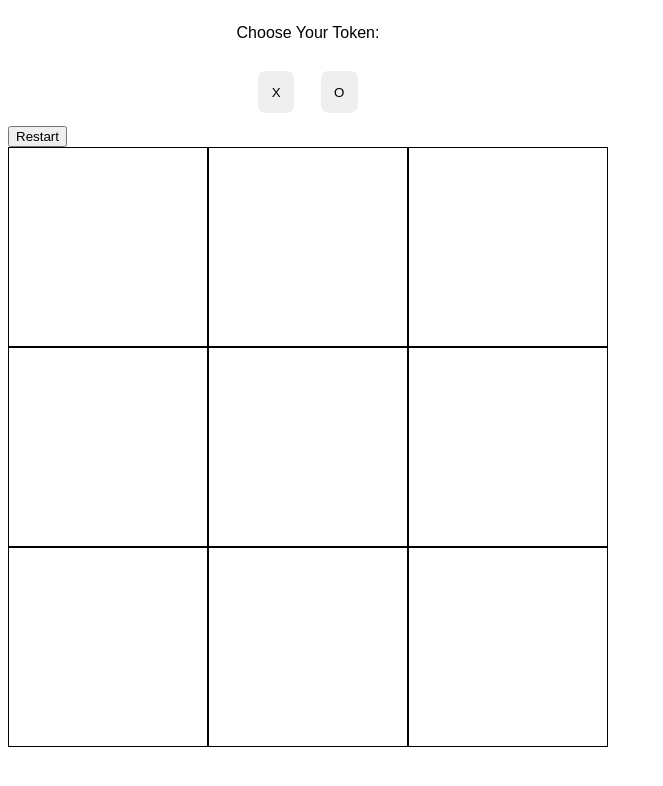
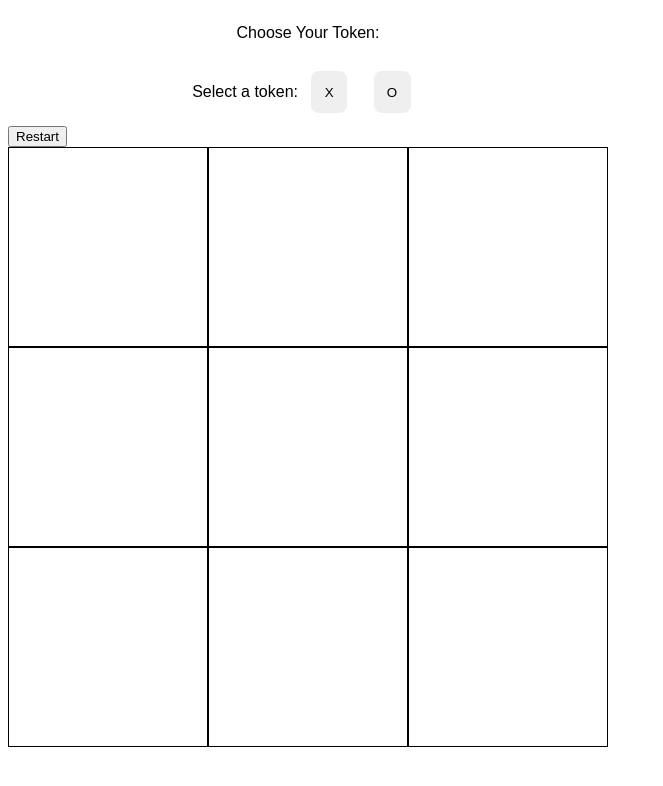
Before and after one commit to emilydta/tic-tac-toe, a plain HTML site: page index.html in a window 1280 px wide. Shown: the whole page, without its empty margins (0-663 px from the left). Drawn offline with Linux system fonts and the light colour scheme.

Commit message:
feat: add choose token heading

```diff
--- a/index.html
+++ b/index.html
@@ -11,7 +11,7 @@
 <body>
     <div class="token-selection">
         <p>Choose Your Token:</p>
-        <div class="token-choices">
+        <div class="token-choices">Select a token:
             <button type="button" id="x-button">X</button>
             <button type="button" id="o-button">O</button>
         </div>
```
